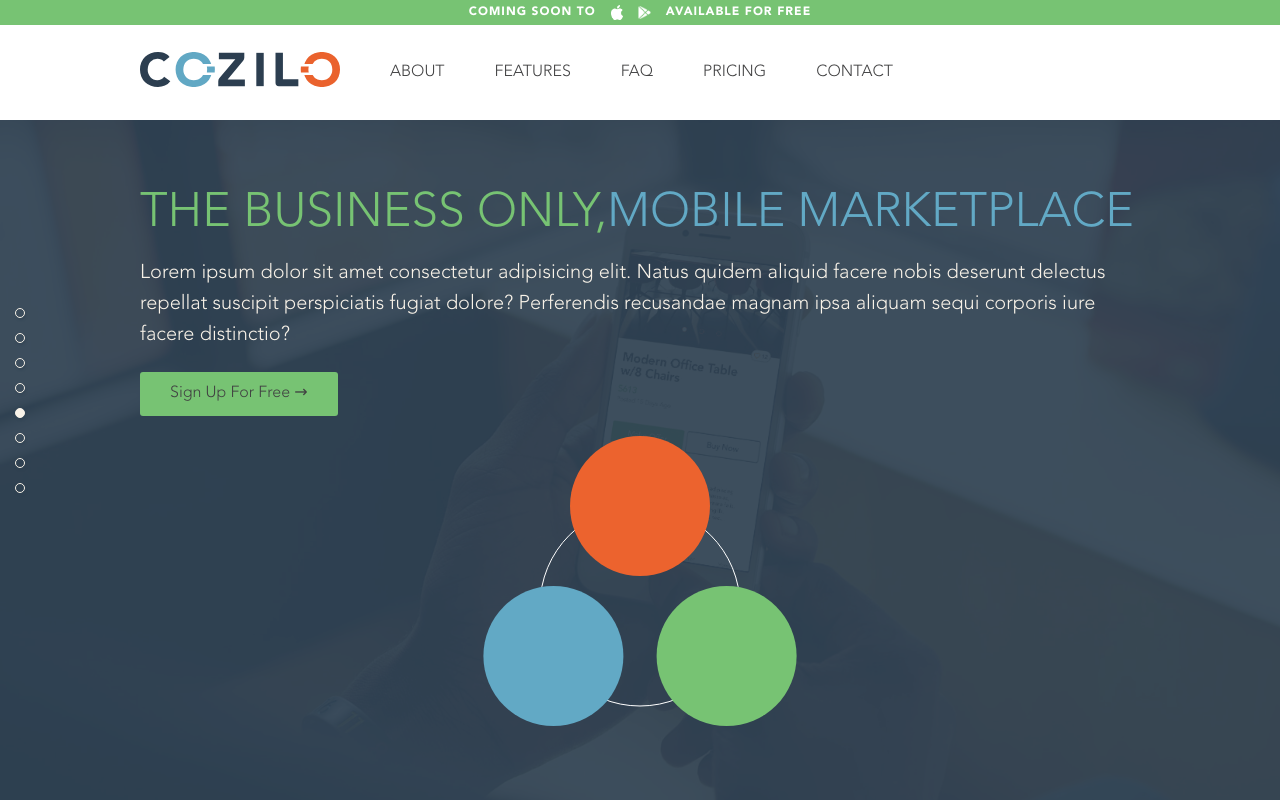
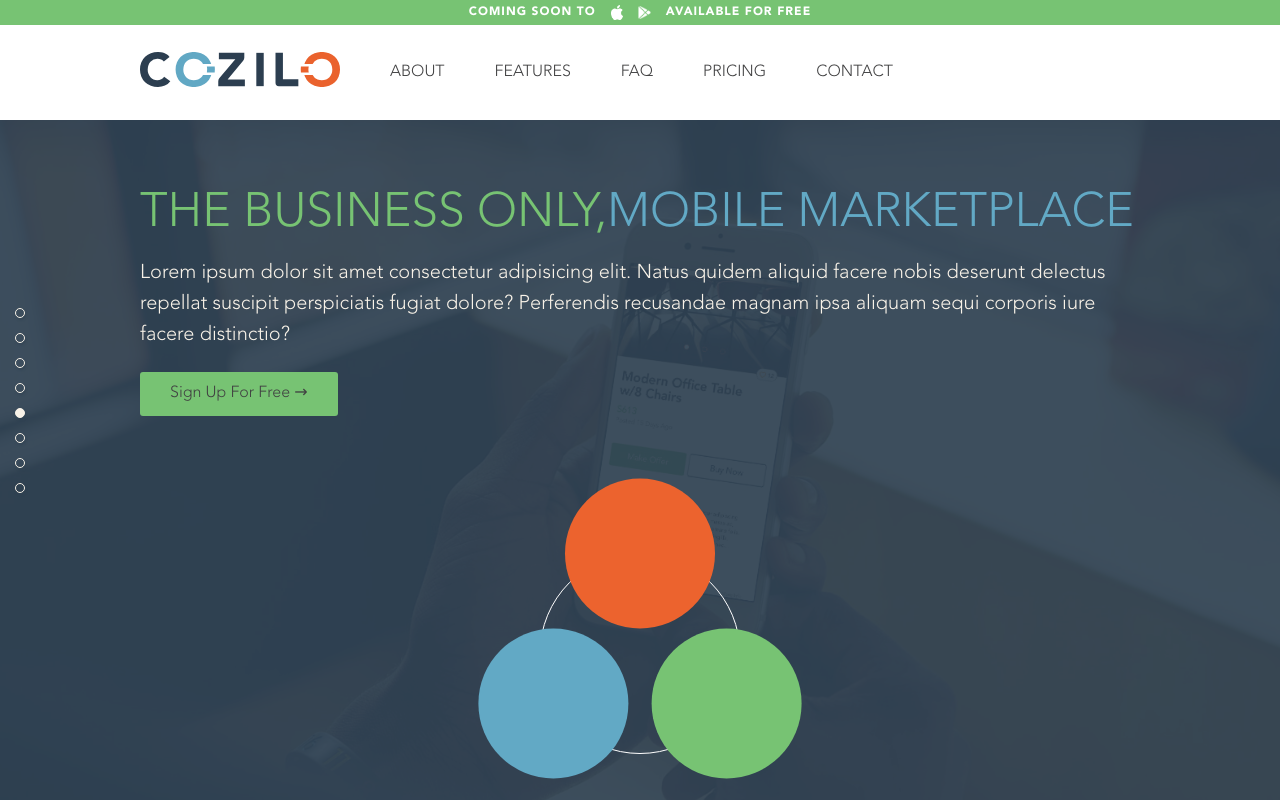
Before and after one commit to itsbrittaleigh/cozilo-marketing, a Vue app: page / in a window 1280 px wide. Shown: the top 800 px of the page. Built offline with nearby package versions, Linux system fonts and the light colour scheme; what vue2-collapse would draw is missing.

Commit message:
cleaning up leftover hard-coded svg measurements

```diff
--- a/src/pages/Home.vue
+++ b/src/pages/Home.vue
@@ -30,11 +30,17 @@
               Sign Up For Free &rarr;
             </router-link>
           </div>
-          <div class="svg-container">
-            <svg class="value-props">
+          <div
+            class="svg-container"
+            :style="`width: ${canvasWidth}px; height: ${canvasWidth}px;`"
+          >
+            <svg
+              class="value-props"
+              :style="`width: ${canvasWidth}px; height: ${canvasWidth}px;`"
+            >
               <circle class="outer-circle"
-                :cx="canvasWidth / 2"
-                :cy="(canvasWidth / 2) + (margin / 2)"
+                :cx="outerCircleXCoordinate"
+                :cy="outerCircleYCoordinate"
                 :r="outerCircleRadius"
                 stroke-dasharray="1000"
                 stroke-dashoffset="1000"
@@ -296,9 +302,9 @@
       sections: [],
       viewportHeight: 0,
       scrollPosition: 0,
-      innerCircleRadius: 70,
+      innerCircleRadius: 75,
       outerCircleRadius: 100,
-      canvasWidth: 320,
+      canvasWidth: 330,
     };
   },
   components: {
@@ -318,6 +324,12 @@
     },
     offset() {
       return Math.sqrt((this.outerCircleRadius ** 2) - (this.a ** 2));
+    },
+    outerCircleXCoordinate() {
+      return this.canvasWidth / 2;
+    },
+    outerCircleYCoordinate() {
+      return (this.canvasWidth / 2) + (this.margin / 2);
     },
     buyCircleXCoordinate() {
       return (this.outerCircleRadius - this.offset) + this.margin;
@@ -451,13 +463,9 @@
     background: rgba($darkblue, 0.92);
   }
   .svg-container {
-    width: 320px;
-    height: 320px;
-    margin: 0 auto;
+    margin: 40px auto 0;
   }
   .value-props {
-    width: 320px;
-    height: 320px;
     .outer-circle {
       fill: none;
       stroke: white;
```
